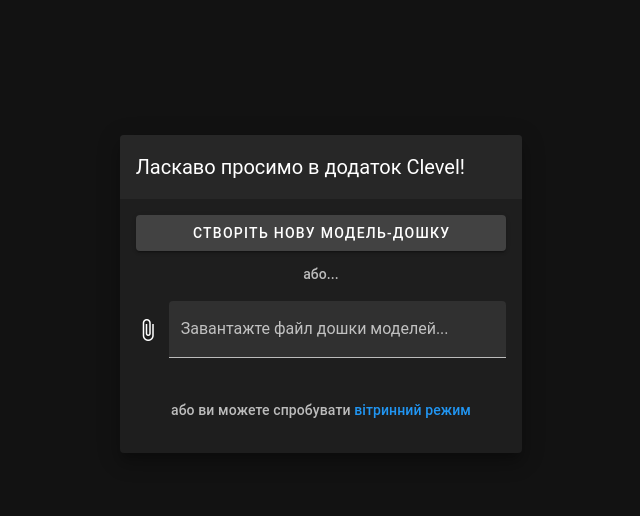
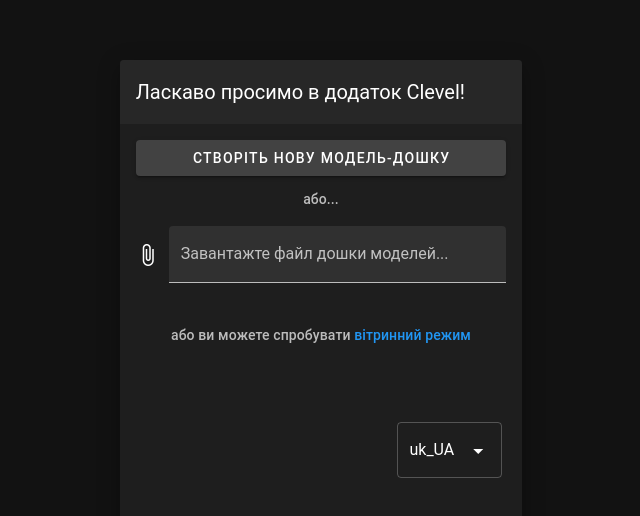
Before and after one commit to Reidond/clevel, a Vue app in the folder clevel_app/: page /modelboard in a window 1280 px wide. Shown: the part 106-622 px from the top of the page, without its empty margins (319-959 px from the left). Built offline with nearby package versions, Linux system fonts and the light colour scheme; a small style sheet from the web is missing; a web font is replaced by a local one; what vue-katex, vuetify-dialog would draw is missing.

Commit message:
feat(clevel_app): Add change locale component

```diff
--- /dev/null
+++ b/clevel_app/src/components/ChangeLocale.vue
@@ -0,0 +1,25 @@
+<template>
+  <v-container class="mt-6">
+    <v-row align="end" justify="end">
+      <v-col cols="4">
+        <v-select
+          v-model="$i18n.locale"
+          :items="langs"
+          :item-text="itemText"
+          :item-value="langs"
+          outlined
+          full-width
+          value="uk_UA"
+        ></v-select>
+      </v-col>
+    </v-row>
+  </v-container>
+</template>
+
+<script>
+export default {
+  data() {
+    return { langs: ['en', 'uk_UA'], itemText: ['Англійська', 'Українська'] };
+  },
+};
+</script>
--- a/clevel_app/src/views/Main.vue
+++ b/clevel_app/src/views/Main.vue
@@ -31,6 +31,10 @@
                 </i18n>
               </v-form>
             </v-card-text>
+            <v-card-actions>
+              <v-spacer></v-spacer>
+              <ChangeLocale />
+            </v-card-actions>
           </v-card>
         </v-col>
       </v-row>
@@ -80,8 +84,12 @@
 <script>
 import { mapActions } from 'vuex';
 import TOML from '@iarna/toml';
+import ChangeLocale from '@/components/ChangeLocale.vue';
 
 export default {
+  components: {
+    ChangeLocale,
+  },
   data: () => ({
     fileName: '',
     dialog: false,
```
